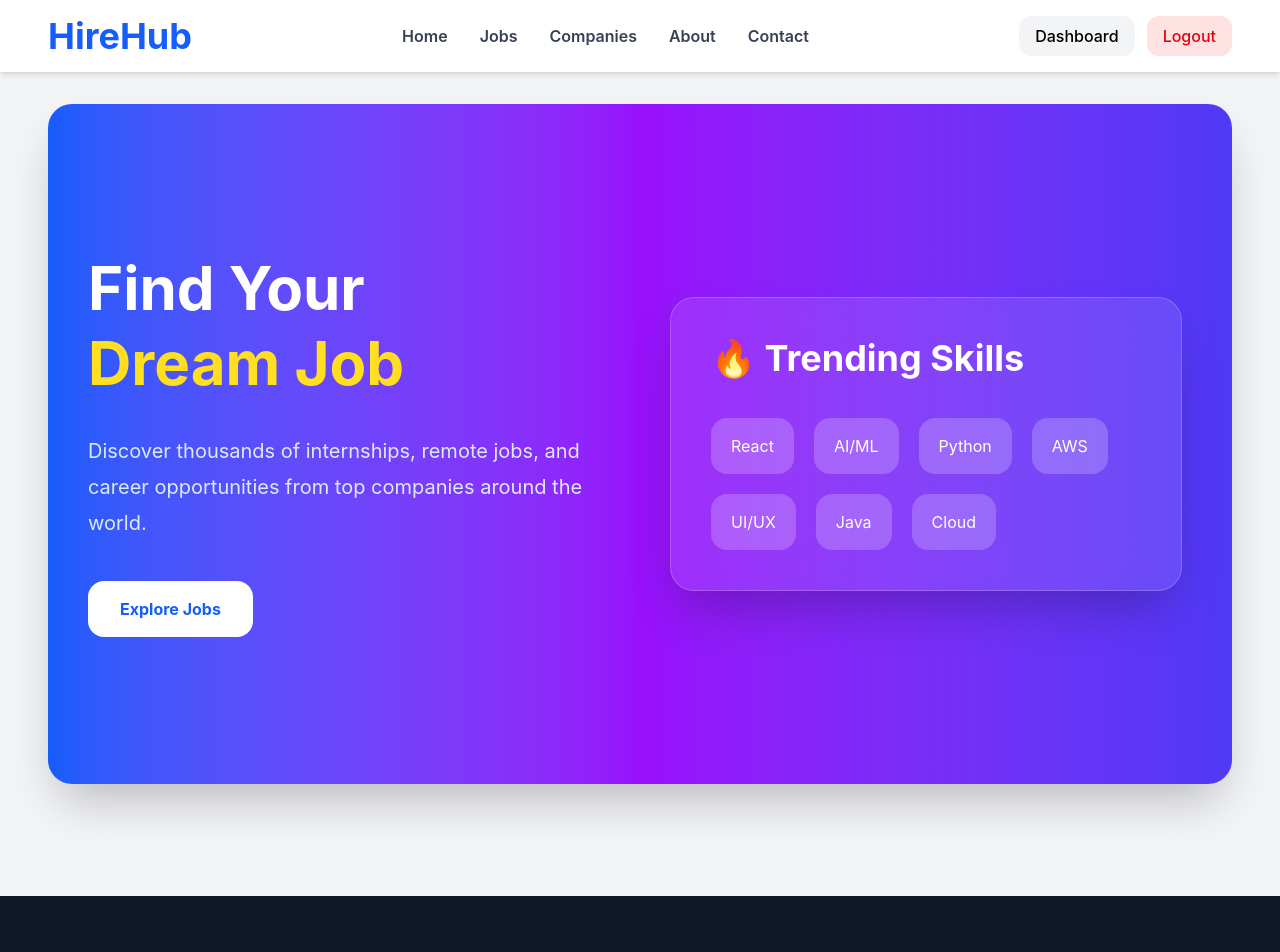
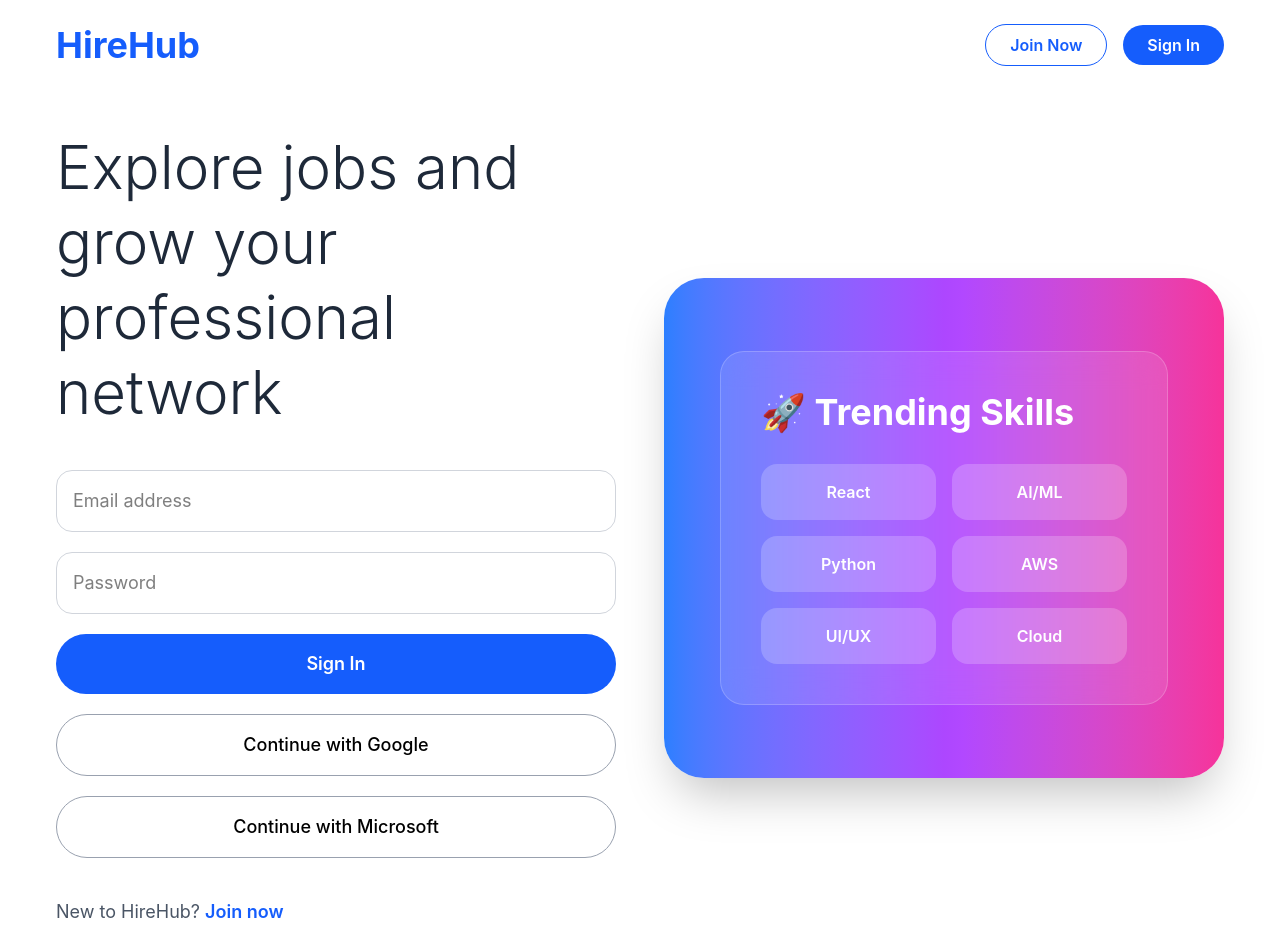
Before and after one commit to SumanthSimhadri/hirehub-job-portal, a React (Vite) app: page / in a window 1280 px wide. Shown: the top 952 px of the page. Built offline with nearby package versions, Linux system fonts and the light colour scheme.

Commit message:
added professional login page

```diff
--- a/src/App.jsx
+++ b/src/App.jsx
@@ -1,9 +1,9 @@
 import { BrowserRouter, Routes, Route } from "react-router-dom";
 
+import Login from "./pages/Login";
+import Register from "./pages/Register";
 import Home from "./pages/Home";
 import Dashboard from "./pages/Dashboard";
-import Login from "./pages/Login";
-import Register from "./pages/Register";
 import SavedJobs from "./pages/SavedJobs";
 import Notifications from "./pages/Notifications";
 import Resume from "./pages/Resume";
@@ -17,46 +17,55 @@ function App() {
 
       <Routes>
 
+        {/* Login Page */}
         <Route
           path="/"
+          element={<Login />}
+        />
+
+        {/* Register Page */}
+        <Route
+          path="/register"
+          element={<Register />}
+        />
+
+        {/* Home Page */}
+        <Route
+          path="/home"
           element={<Home />}
         />
 
+        {/* Dashboard */}
         <Route
           path="/dashboard"
           element={<Dashboard />}
         />
 
-        <Route
-          path="/login"
-          element={<Login />}
-        />
-
-        <Route
-          path="/register"
-          element={<Register />}
-        />
-
+        {/* Saved Jobs */}
         <Route
           path="/saved-jobs"
           element={<SavedJobs />}
         />
 
+        {/* Notifications */}
         <Route
           path="/notifications"
           element={<Notifications />}
         />
 
+        {/* Resume */}
         <Route
           path="/resume"
           element={<Resume />}
         />
 
+        {/* Applications */}
         <Route
           path="/applications"
           element={<Applications />}
         />
 
+        {/* Settings */}
         <Route
           path="/settings"
           element={<Settings />}
--- a/src/pages/Login.jsx
+++ b/src/pages/Login.jsx
@@ -1,173 +1,183 @@
-import { useState } from "react";
-import { Link, useNavigate } from "react-router-dom";
-import { motion } from "framer-motion";
+import { useNavigate, Link } from "react-router-dom";
 
 function Login() {
 
   const navigate = useNavigate();
 
-  const [email, setEmail] = useState("");
-  const [password, setPassword] = useState("");
-
-  const [error, setError] = useState("");
-
   const handleLogin = () => {
-
-    if (
-      email === "demo@hirehub.com" &&
-      password === "HireHub123"
-    ) {
 
     navigate("/home");
 
-    } else {
-
-      setError("Invalid email or password");
-
-    }
   };
 
   return (
-    <div className="min-h-screen bg-black relative overflow-hidden flex items-center justify-center px-4">
+    <div className="min-h-screen bg-white flex flex-col">
 
-      {/* Animated Background */}
-      <div className="absolute inset-0">
+      {/* Navbar */}
+      <div className="flex items-center justify-between px-6 md:px-14 py-6">
 
-        <motion.div
-          animate={{
-            x: [0, 100, 0],
-            y: [0, 50, 0],
-          }}
-          transition={{
-            repeat: Infinity,
-            duration: 10,
-          }}
-          className="w-72 h-72 bg-purple-600/30 rounded-full blur-3xl absolute top-10 left-10"
-        />
+        {/* Logo */}
+        <h1 className="text-3xl md:text-4xl font-bold text-blue-600">
 
-        <motion.div
-          animate={{
-            x: [0, -80, 0],
-            y: [0, 100, 0],
-          }}
-          transition={{
-            repeat: Infinity,
-            duration: 12,
-          }}
-          className="w-96 h-96 bg-blue-600/30 rounded-full blur-3xl absolute bottom-10 right-10"
-        />
+          HireHub
+
+        </h1>
+
+        {/* Right Buttons */}
+        <div className="flex items-center gap-4">
+
+          <Link to="/register">
+
+            <button className="border border-blue-600 text-blue-600 px-6 py-2 rounded-full font-semibold hover:bg-blue-50 transition">
+
+              Join Now
+
+            </button>
+
+          </Link>
+
+          <button className="bg-blue-600 hover:bg-blue-700 text-white px-6 py-2 rounded-full font-semibold transition">
+
+            Sign In
+
+          </button>
 
         </div>
 
-      {/* Login Card */}
-      <motion.div
-        initial={{ opacity: 0, scale: 0.9 }}
-        animate={{ opacity: 1, scale: 1 }}
-        transition={{ duration: 0.6 }}
-        className="relative z-10 bg-white/10 backdrop-blur-xl border border-white/20 rounded-[40px] p-10 w-full max-w-md shadow-2xl"
-      >
+      </div>
 
-        <h1 className="text-5xl font-bold text-white mb-3">
-          Login
+      {/* Main Section */}
+      <div className="flex-1 flex flex-col lg:flex-row items-center justify-between px-6 md:px-14 py-10 gap-12">
+
+        {/* Left Side */}
+        <div className="flex-1 max-w-2xl">
+
+          {/* Heading */}
+          <h1 className="text-4xl md:text-6xl font-light text-gray-800 leading-tight mb-10">
+
+            Explore jobs and grow your professional network
+
           </h1>
 
-        <p className="text-gray-300 mb-10">
-          Welcome back to HireHub
-        </p>
-
-        {/* Email */}
-        <div className="mb-6">
-
-          <label className="text-white block mb-2">
-            Email
-          </label>
+          {/* Inputs */}
+          <div className="space-y-5 max-w-xl">
 
             <input
               type="email"
-            placeholder="Enter email"
-            value={email}
-            onChange={(e) => setEmail(e.target.value)}
-            className="w-full bg-white/10 border border-white/20 p-4 rounded-2xl text-white outline-none"
+              placeholder="Email address"
+              className="w-full border border-gray-300 p-4 rounded-2xl text-lg focus:outline-none focus:ring-2 focus:ring-blue-500"
             />
-
-        </div>
-
-        {/* Password */}
-        <div className="mb-4">
-
-          <label className="text-white block mb-2">
-            Password
-          </label>
 
             <input
               type="password"
-            placeholder="Enter password"
-            value={password}
-            onChange={(e) => setPassword(e.target.value)}
-            className="w-full bg-white/10 border border-white/20 p-4 rounded-2xl text-white outline-none"
+              placeholder="Password"
+              className="w-full border border-gray-300 p-4 rounded-2xl text-lg focus:outline-none focus:ring-2 focus:ring-blue-500"
             />
 
-        </div>
+            {/* Login Button */}
+            <button
+              onClick={handleLogin}
+              className="w-full bg-blue-600 hover:bg-blue-700 text-white py-4 rounded-full text-lg font-semibold transition"
+            >
 
-        {/* Error */}
-        {error && (
-          <p className="text-red-400 mb-6">
-            {error}
-          </p>
-        )}
+              Sign In
 
-        {/* Button */}
-        <motion.button
-          whileHover={{ scale: 1.03 }}
-          whileTap={{ scale: 0.98 }}
-          onClick={handleLogin}
-          className="w-full bg-gradient-to-r from-purple-600 to-blue-600 py-4 rounded-2xl text-white font-bold text-lg shadow-lg"
-        >
-          Login
-        </motion.button>
-
-        {/* Divider */}
-        <div className="flex items-center gap-4 my-8">
-
-          <div className="flex-1 h-[1px] bg-white/20"></div>
-
-          <p className="text-gray-400 text-sm">
-            OR
-          </p>
-
-          <div className="flex-1 h-[1px] bg-white/20"></div>
-
-        </div>
-
-        {/* Social Buttons */}
-        <div className="space-y-4">
-
-          <button className="w-full bg-white/10 border border-white/20 py-4 rounded-2xl text-white hover:bg-white/20 transition">
-            Continue with Google
             </button>
 
-          <button className="w-full bg-white/10 border border-white/20 py-4 rounded-2xl text-white hover:bg-white/20 transition">
-            Continue with LinkedIn
+            {/* Google Button */}
+            <button className="w-full border border-gray-400 py-4 rounded-full text-lg font-medium hover:bg-gray-50 transition">
+
+              Continue with Google
+
+            </button>
+
+            {/* Microsoft Button */}
+            <button className="w-full border border-gray-400 py-4 rounded-full text-lg font-medium hover:bg-gray-50 transition">
+
+              Continue with Microsoft
+
             </button>
 
           </div>
 
           {/* Register */}
-        <p className="text-center text-gray-400 mt-8">
+          <p className="mt-10 text-gray-600 text-lg">
 
-          Don’t have an account?
+            New to HireHub?{" "}
 
-          <Link to="/register">
+            <Link
+              to="/register"
+              className="text-blue-600 font-semibold hover:underline"
+            >
 
-            <span className="text-white font-bold ml-2 hover:text-purple-400 transition">
-              Register
-            </span>
+              Join now
 
             </Link>
 
           </p>
 
-      </motion.div>
+        </div>
+
+        {/* Right Side */}
+        <div className="flex-1 flex justify-center">
+
+          <div className="w-full max-w-2xl h-[500px] rounded-[40px] bg-gradient-to-r from-blue-500 via-purple-500 to-pink-500 shadow-2xl flex items-center justify-center p-10">
+
+            <div className="bg-white/10 backdrop-blur-lg border border-white/20 rounded-3xl p-10 text-white w-full max-w-md">
+
+              <h2 className="text-4xl font-bold mb-8">
+
+                🚀 Trending Skills
+
+              </h2>
+
+              <div className="grid grid-cols-2 gap-4">
+
+                <div className="bg-white/20 rounded-2xl py-4 text-center font-semibold">
+
+                  React
+
+                </div>
+
+                <div className="bg-white/20 rounded-2xl py-4 text-center font-semibold">
+
+                  AI/ML
+
+                </div>
+
+                <div className="bg-white/20 rounded-2xl py-4 text-center font-semibold">
+
+                  Python
+
+                </div>
+
+                <div className="bg-white/20 rounded-2xl py-4 text-center font-semibold">
+
+                  AWS
+
+                </div>
+
+                <div className="bg-white/20 rounded-2xl py-4 text-center font-semibold">
+
+                  UI/UX
+
+                </div>
+
+                <div className="bg-white/20 rounded-2xl py-4 text-center font-semibold">
+
+                  Cloud
+
+                </div>
+
+              </div>
+
+            </div>
+
+          </div>
+
+        </div>
+
+      </div>
 
     </div>
   );
```
Lines whose indentation alone changed are shown as unchanged.
